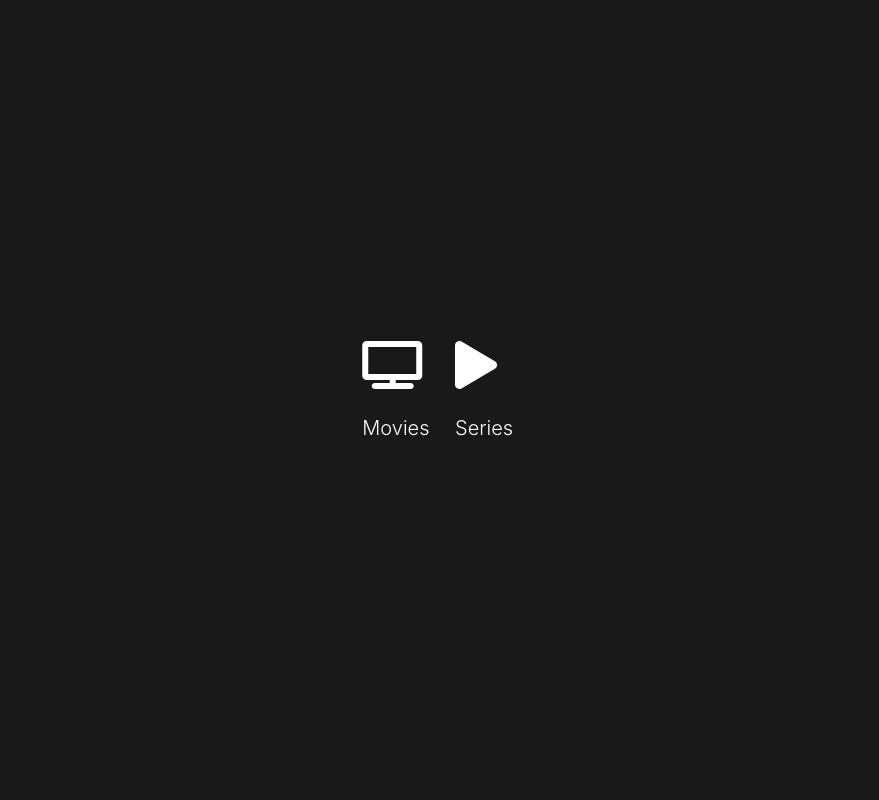
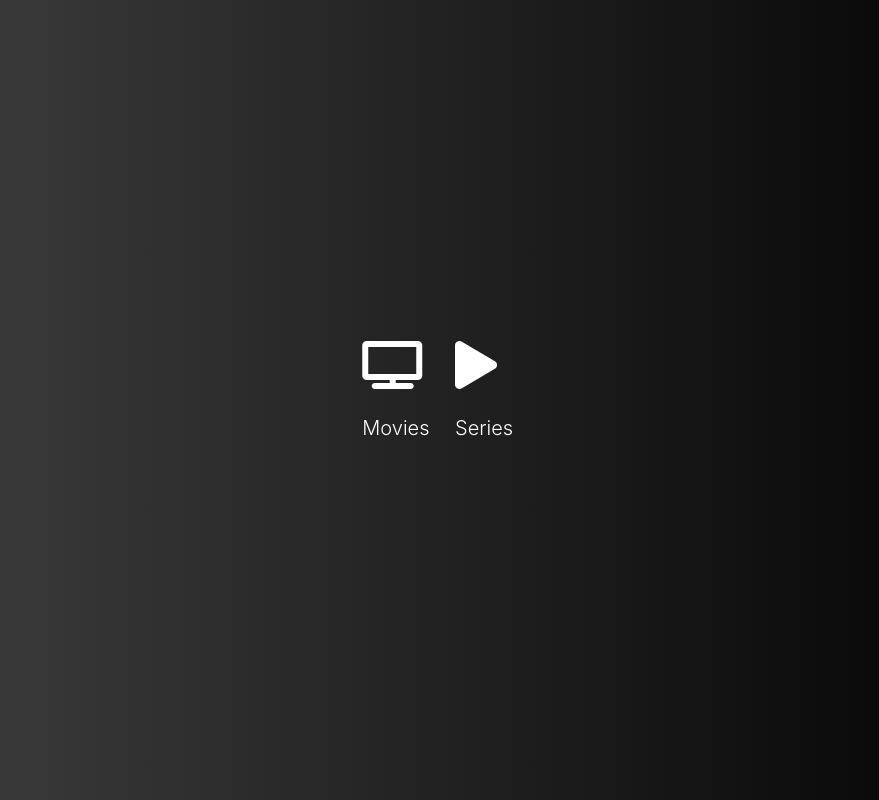
Before and after one commit to AdemHuduti/vue-movie-app, a Vue app: page / in a window 1280 px wide. Shown: the whole page, without its empty margins (200-1079 px from the left). Built offline with nearby package versions, Linux system fonts and the light colour scheme; what vue-match-heights would draw is missing.

Commit message:
Background color fix

```diff
--- a/src/global-style.css
+++ b/src/global-style.css
@@ -1,6 +1,6 @@
 body {
   height: 100vh;
-  /* background: linear-gradient(to right, #001f3f, #1A1919);  */
-  background: #1A1919;
+  background: linear-gradient(to right, #434343, #000);
+  /* background: rgb(53, 51, 51); */
   color: rgb(255, 255, 255);
 }
```
